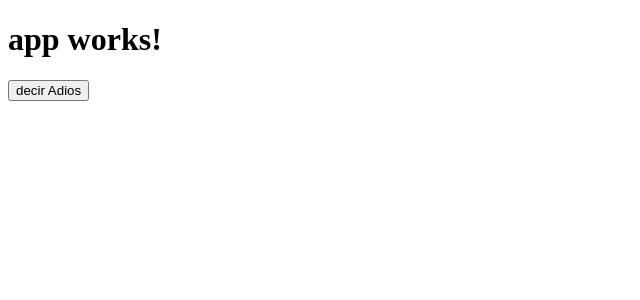
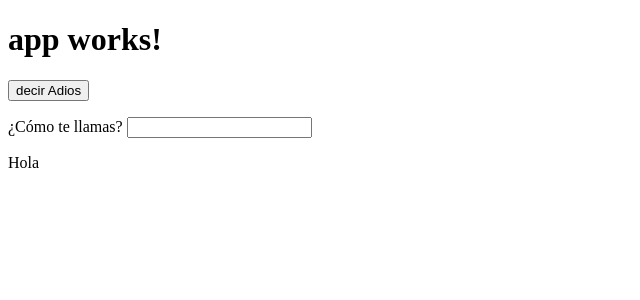
Before and after one commit to davidgk/angular2Example, an Angular app: page / in a window 1280 px wide. Shown: the top 300 px of the page, without its empty margins (0-640 px from the left). Built offline with nearby package versions, Linux system fonts and the light colour scheme.

Commit message:
creacion de atributos double binding¨

```diff
--- a/src/app/app.component.html
+++ b/src/app/app.component.html
@@ -5,3 +5,11 @@
   Adios, buena suerte!
 </p>
 <button (click)="decirAdios()">decir Adios</button>
+
+<p>
+  ¿Cómo te llamas?  <input type="text" [(ngModel)]="quien">
+</p>
+
+<p>
+  Hola {{quien}}
+</p>
```
